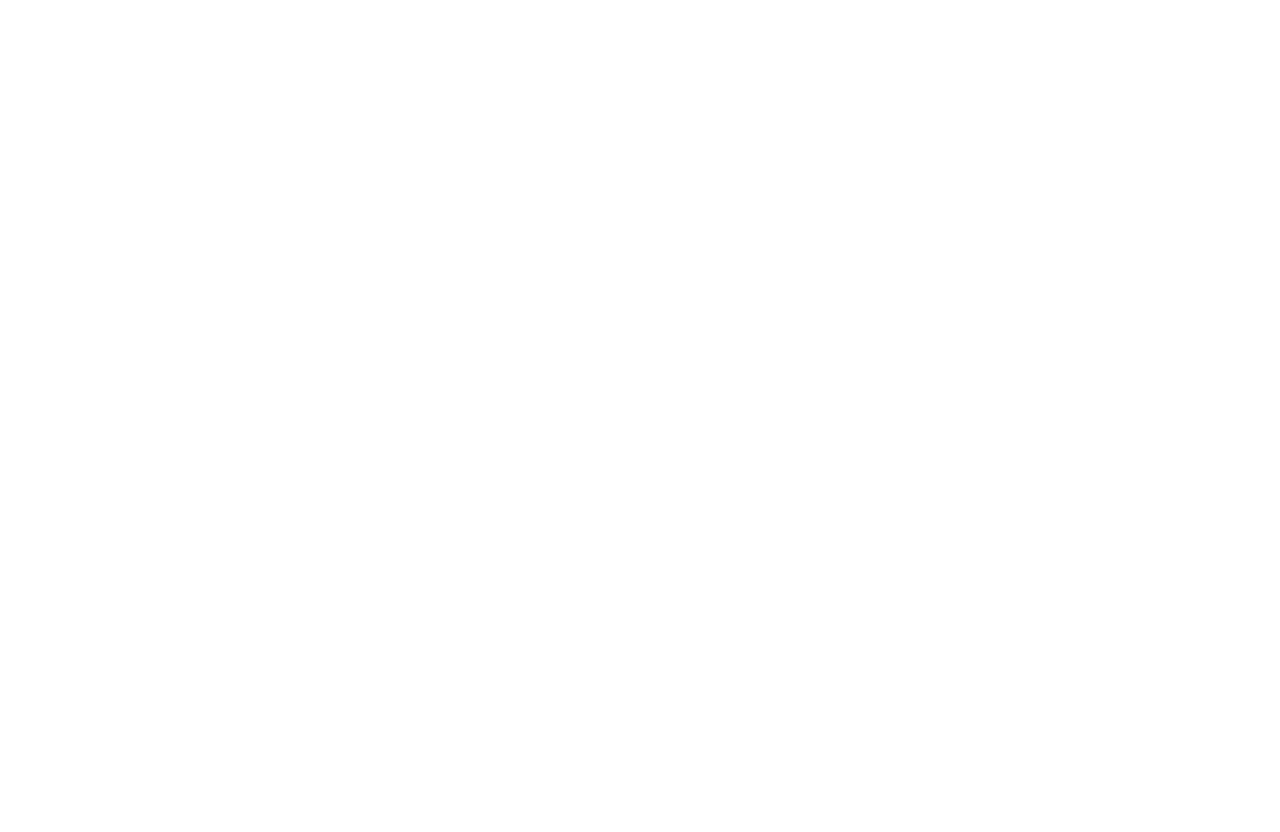
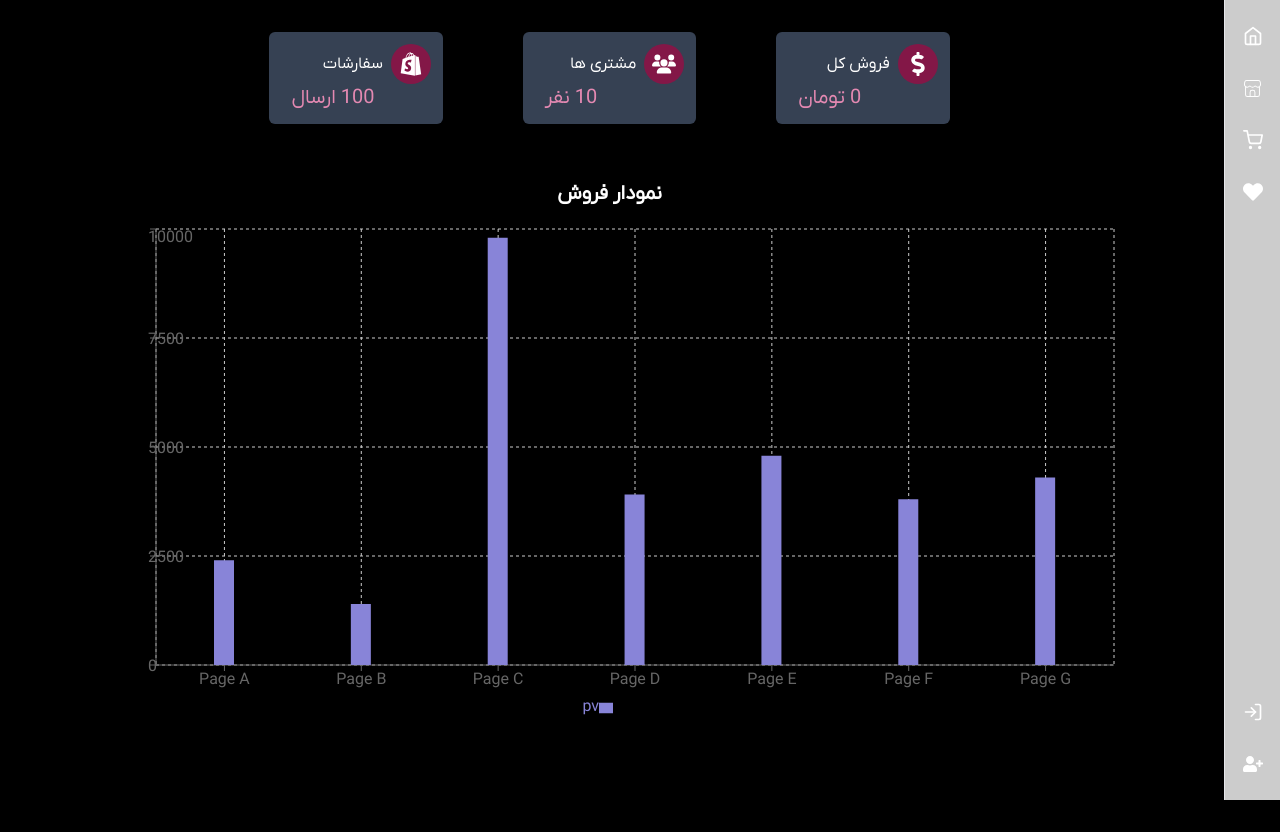
Before and after one commit to Mohammad-Reza-Mehdizadeh1999/e-commerce, a React (Vite) app: page /admin/dashboard in a window 1280 px wide. Before the commit this address had no page. Before the commit the page ends 800 px from the top, so only its background shows below. Built offline with nearby package versions, Linux system fonts and the light colour scheme.

Commit message:
admin dashboard with reCharts added

```diff
--- a/package.json
+++ b/package.json
@@ -17,6 +17,7 @@
     "react-hot-toast": "^2.6.0",
     "react-icons": "^5.5.0",
     "react-router-dom": "^7.9.3",
+    "recharts": "^3.2.1",
     "swiper": "^12.0.2",
     "tailwindcss": "^4.1.13"
   },
--- a/src/App.jsx
+++ b/src/App.jsx
@@ -11,6 +11,7 @@
 import UserShoppingProgress from "./pages/UserShoppingProgress";
 import UserProfileUpdate from "./pages/UserProfile";
 import AdminAllUsersPage from "./pages/AdminAllUsersPage";
+import AdminDashboard from "./pages/AdminDashboard";
 
 function App() {
   return (
@@ -28,6 +29,7 @@
           <Route path="shop-progress" element={<UserShoppingProgress />} />
           <Route path="user/profile-edit" element={<UserProfileUpdate />} />
           <Route path="user/my-orders" element={<UserOrders />} />
+          <Route path="admin/dashboard" element={<AdminDashboard />} />
           <Route path="admin/all-users" element={<AdminAllUsersPage />} />
         </Route>
       </Routes>
--- /dev/null
+++ b/src/components/AdmainDashboardStatusCard.jsx
@@ -0,0 +1,14 @@
+import React from "react";
+
+export default function AdmainDashboardStatusCard({ icon, title, data , word }) {
+  return (
+    <div className="text-white bg-gray-700 p-3 rounded-md ">
+      <div className="flex items-center gap-2">
+        <div className="bg-[var(--color-pink-secondry)] size-10 flex items-center justify-center rounded-full text-2xl">{icon}</div>
+        <div>{title}</div>
+      </div>
+
+      <div className="text-left text-[var(--color-pink-primary)] text-xl pl-2.5">{data} {word}</div>
+    </div>
+  );
+}
--- /dev/null
+++ b/src/pages/AdminDashboard.jsx
@@ -0,0 +1,133 @@
+import { useState } from "react";
+import { FaDollarSign, FaShopify } from "react-icons/fa";
+import { FaUsers } from "react-icons/fa6";
+
+import AdmainDashboardStatusCard from "../components/AdmainDashboardStatusCard";
+import { BarChart, Bar, XAxis, YAxis, CartesianGrid, Tooltip, Legend, ResponsiveContainer } from 'recharts';
+
+export default function AdminDashboard() {
+  const [admainDashboardCardDatas, setAdmainDashboardCardDatas] = useState([
+    { id: 1, icon: <FaDollarSign />, title: "فروش کل", data: 0, word: "تومان" },
+    { id: 2, icon: <FaUsers />, title: "مشتری ها", data: 10, word: "نفر" },
+    { id: 3, icon: <FaShopify />, title: "سفارشات", data: 100, word: "ارسال" },
+  ]);
+
+  const data = [
+    {
+      name: "Page A",
+      uv: 4000,
+      pv: 2400,
+      amt: 2400,
+    },
+    {
+      name: "Page B",
+      uv: 3000,
+      pv: 1398,
+      amt: 2210,
+    },
+    {
+      name: "Page C",
+      uv: 2000,
+      pv: 9800,
+      amt: 2290,
+    },
+    {
+      name: "Page D",
+      uv: 2780,
+      pv: 3908,
+      amt: 2000,
+    },
+    {
+      name: "Page E",
+      uv: 1890,
+      pv: 4800,
+      amt: 2181,
+    },
+    {
+      name: "Page F",
+      uv: 2390,
+      pv: 3800,
+      amt: 2500,
+    },
+    {
+      name: "Page G",
+      uv: 3490,
+      pv: 4300,
+      amt: 2100,
+    },
+  ];
+
+  const getIntroOfPage = (label) => {
+    if (label === "Page A") {
+      return "Page A is about men's clothing";
+    }
+    if (label === "Page B") {
+      return "Page B is about women's dress";
+    }
+    if (label === "Page C") {
+      return "Page C is about women's bag";
+    }
+    if (label === "Page D") {
+      return "Page D is about household goods";
+    }
+    if (label === "Page E") {
+      return "Page E is about food";
+    }
+    if (label === "Page F") {
+      return "Page F is about baby food";
+    }
+    return "";
+  };
+
+  const CustomTooltip = ({ active, payload, label }) => {
+    const isVisible = active && payload && payload.length;
+    return (
+      <div
+        className="custom-tooltip"
+        style={{ visibility: isVisible ? "visible" : "hidden" }}
+      >
+        {isVisible && (
+          <>
+            <p className="label">{`${label} : ${payload[0].value}`}</p>
+            <p className="intro">{getIntroOfPage(label)}</p>
+            <p className="desc">Anything you want can be displayed here.</p>
+          </>
+        )}
+      </div>
+    );
+  };
+
+  return (
+    <div className="min-h-screen">
+      <div className="w-[60%] mx-auto grid grid-cols-1 md:grid-cols-3 gap-20 p-4">
+        {admainDashboardCardDatas.map((card) => (
+          <AdmainDashboardStatusCard {...card} key={card.id} />
+        ))}
+      </div>
+
+      <div className="w-[90%] mx-auto mt-10 h-[500px]">
+        <h2 className="mb-4 text-xl font-bold text-center">نمودار فروش</h2>
+        <ResponsiveContainer width="100%" height="100%">
+          <BarChart
+            width={500}
+            height={300}
+            data={data}
+            margin={{
+              top: 5,
+              right: 30,
+              left: 20,
+              bottom: 5,
+            }}
+          >
+            <CartesianGrid strokeDasharray="3 3" />
+            <XAxis dataKey="name" />
+            <YAxis />
+            <Tooltip content={CustomTooltip} />
+            <Legend />
+            <Bar dataKey="pv" barSize={20} fill="#8884d8" />
+          </BarChart>
+        </ResponsiveContainer>
+      </div>
+    </div>
+  );
+}
```
Also changed, not shown: 1 other file (tests, documents, lock files or other folders).
